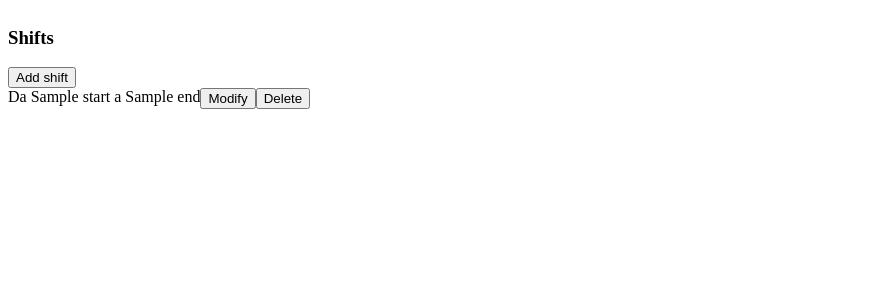
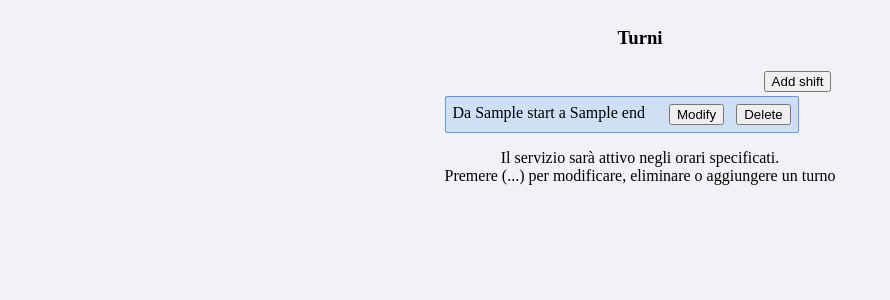
Before and after one commit to andrepadawan/OnRoute, a FastAPI app: template Server/Templates/admin.html in a window 1280 px wide. Shown: the top 300 px of the page, without its empty margins (0-890 px from the left). Run offline with FastAPI, Linux system fonts and the light colour scheme; the template is opened without the code that fills it: most values are stand-ins (such as "Sample title", 1, 10 or a date in 2020).

Commit message:
Changed some improper HTML. CSSed to make it prettier

```diff
--- a/Server/Templates/admin.html
+++ b/Server/Templates/admin.html
@@ -7,11 +7,11 @@
 </head>
 <body>
     <div class="content">
-        <div class="title">
-            <h3>Shifts</h3>
-            <div class="shift-table">
-                <nav class="horizontal-nav-bar">
-                    <button onclick="document.getElementById('add-dialog').showModal()"> Add shift</button>
+        <div class="admin-page">
+            <h3>Turni</h3>
+                <div class="shift-table">
+                    <nav class="horizontal-nav-bar">
+                    <button onclick="document.getElementById('add-dialog').showModal()">Add shift</button>
                     <dialog id="add-dialog">
                         <form method="post" action="/admin/add">
                             <label>Start date: <input type="date" name="start_date" required></label>
@@ -25,18 +25,25 @@
                         </form>
                     </dialog>
                 </nav>
-                <table>
+                    <table class="table-shift">
                     {% for t in data %}
-                        <div class="row-table">
-                            Da {{t.start}} a {{t.end}}<br>
-                            <button class="modify" type="button"> Modify </button>
-                            <form method="post" action="/admin/delete">
+                        <tr class="row-table">
+                            <td>Da {{t.start}} a {{t.end}}<td></td>
+                            <td><button class="modify" type="button"> Modify </button></td>
+                            <td><form method="post" action="/admin/delete">
                                 <input type="hidden" name="id" value="{{t.id}}">
                                 <button class="delete" type="submit"> Delete </button>
-                            </form>
-                        </div>
+                            </form></td>
+                        </tr>
                      {% endfor %}
                 </table>
+                    <div class="info">
+                        <p>
+                            Il servizio sarà attivo negli orari specificati. <br>
+                            Premere (...) per modificare, eliminare o aggiungere un turno
+
+                        </p>
+                    </div>
             </div>
         </div>
     </div>
--- a/Server/api.py
+++ b/Server/api.py
@@ -27,6 +27,7 @@ app = FastAPI(
     redoc_url="/redoc" if os.getenv("ENV") == "development" else None,
     openapi_url="/openapi.json" if os.getenv("ENV") == "development" else None
 )
+
 #Creating HTTBasic instance: will be used for authentication
 security = HTTPBasic()
 
--- a/Server/static/style.css
+++ b/Server/static/style.css
@@ -1,9 +1,45 @@
 .content{
     display: flex;
+    flex-direction: column;
+    justify-content: center;
 }
 
 .row-table {
     display: flex;
     flex-direction: row;
     align-content: center;
+    padding: 4px;
+    gap: 10px;
+
 }
+
+.admin-page {
+    text-align: center;
+    display: flex;
+    flex-direction: column;
+    justify-content: center;
+    align-items: center;
+}
+
+.add-dialog {
+    justify-content: right;
+    margin-bottom: 10px;
+    margin-top: 10px;
+}
+
+.table-shift {
+    border-width: 1px;
+    border-color: cornflowerblue;
+    border-style: solid;
+    border-radius: 2px;
+    background-color: color-mix(in oklab, color-mix(in oklab, cornflowerblue 70%, lightblue), whitesmoke 70%)}
+
+.horizontal-nav-bar {
+    display: flex;
+    justify-content: flex-end;
+    margin: 4px;
+}
+
+body {
+    background-color: #f0f2f5;
+}
```
